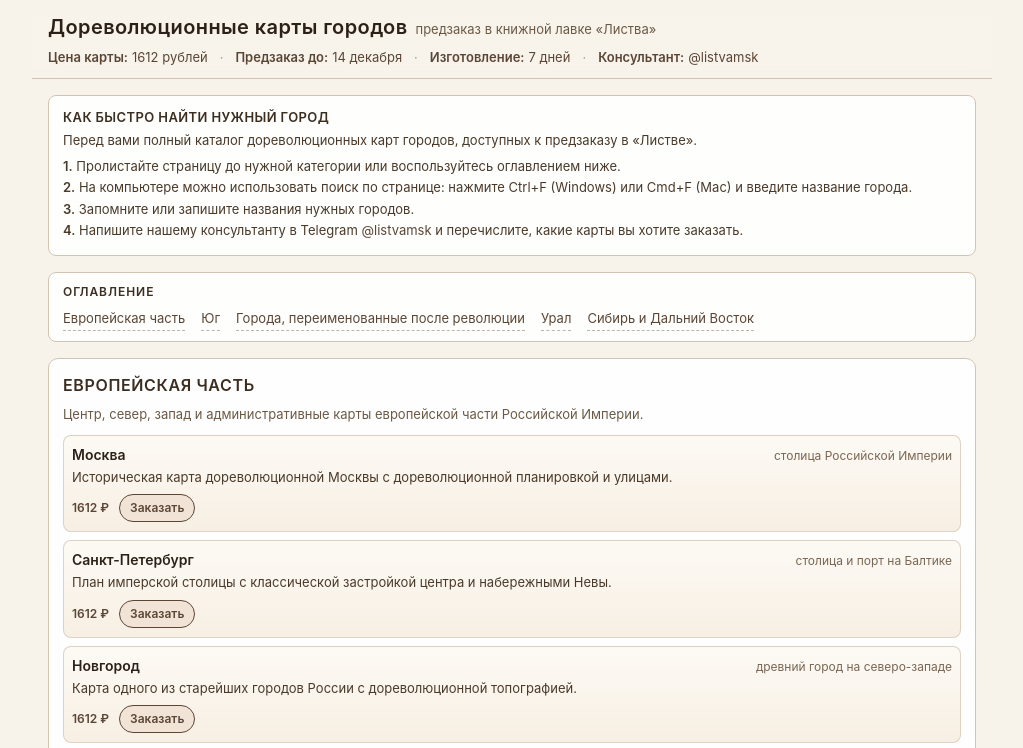
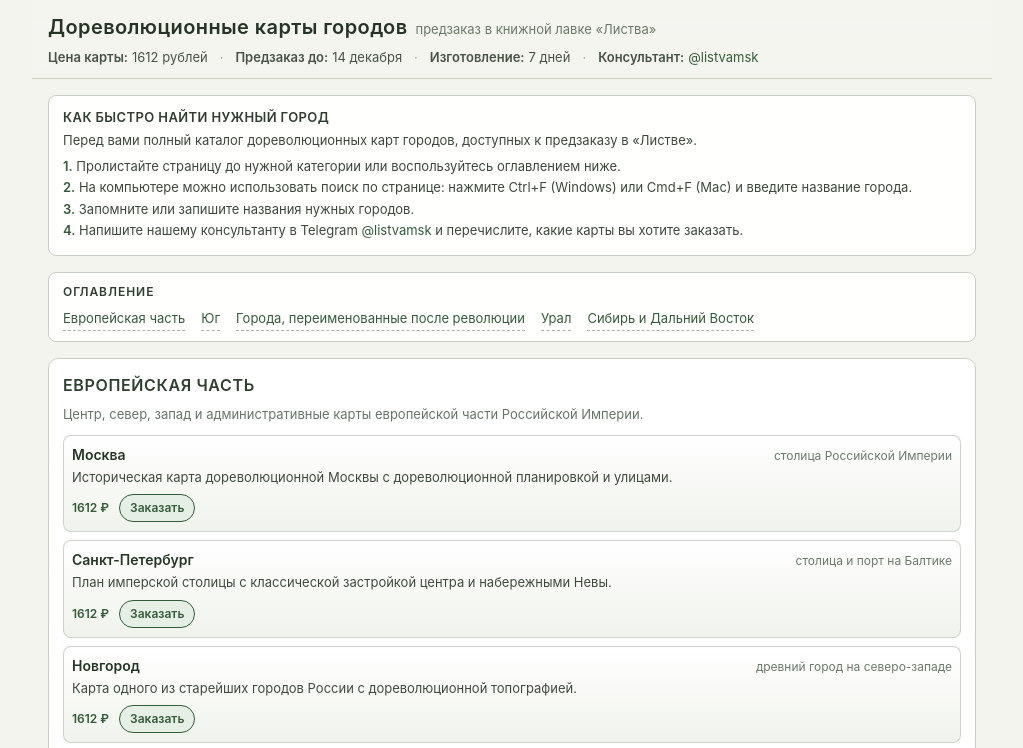
Before and after one commit to Listva-books/listva-kart, a plain HTML site: page index.html in a window 1280 px wide. Shown: the top 748 px of the page, without its empty margins (128-1151 px from the left). Drawn offline with Linux system fonts and the light colour scheme.

Commit message:
Update index.html

```diff
--- a/index.html
+++ b/index.html
@@ -6,13 +6,18 @@
   <meta name="viewport" content="width=device-width, initial-scale=1.0">
   <style>
     :root {
-      --bg: #f7f3ea;
-      --fg: #2b2118;
-      --accent: #5b4636;
-      --accent-light: #c7b199;
-      --border: #d2c4b2;
-      --link: #5b4636;
-      --link-hover: #8b6a46;
+      /* Обновлённая айдентика под «Листву»:
+         мягкий почти бумажный фон, природные зелёные и тёплые акценты */
+      --bg: #f4f4ef;             /* общий фон страницы (теплый светлый, с лёгкой зеленью) */
+      --fg: #1f261f;             /* основной текст (тёмно-зелёный/серый) */
+      --accent: #355b3a;         /* главный зелёный акцент (глубокий, не кислотный) */
+      --accent-soft: #6e8f70;    /* мягкий зелёный для второстепенных элементов */
+      --border: #c8d0c4;         /* обводки карточек и блоков */
+      --panel-bg: #ffffff;       /* фон карточек/панелей */
+      --panel-grad-top: #ffffff; /* верхний градиент карточек */
+      --panel-grad-bottom: #f0f3ec; /* нижний градиент карточек */
+      --link: #355b3a;
+      --link-hover: #4c7c50;
     }
 
     * {
@@ -47,7 +52,12 @@
       position: sticky;
       top: 0;
       z-index: 20;
-      background: linear-gradient(to bottom, rgba(247,243,234,0.98), rgba(247,243,234,0.94), rgba(247,243,234,0.9));
+      background: linear-gradient(
+        to bottom,
+        rgba(244,244,239,0.98),
+        rgba(244,244,239,0.94),
+        rgba(244,244,239,0.9)
+      );
       backdrop-filter: blur(8px);
       border-bottom: 1px solid var(--border);
       margin: -16px -16px 16px;
@@ -74,11 +84,12 @@
       margin: 0;
       font-weight: 600;
       letter-spacing: 0.02em;
+      color: #253425; /* чуть темнее для заголовка */
     }
 
     .subtitle {
       font-size: 13px;
-      color: #6b5a46;
+      color: #6b7a68;
     }
 
     .meta-row {
@@ -86,7 +97,7 @@
       flex-wrap: wrap;
       gap: 12px;
       font-size: 13px;
-      color: #5b4636;
+      color: #475347;
     }
 
     .meta-item {
@@ -109,9 +120,9 @@
       padding: 12px 14px;
       border-radius: 8px;
       border: 1px solid var(--border);
-      background: rgba(255,255,255,0.9);
+      background: rgba(255,255,255,0.96);
       font-size: 13px;
-      color: #4a3a2a;
+      color: #3d493c;
     }
 
     .instructions-title {
@@ -120,7 +131,7 @@
       font-size: 13px;
       letter-spacing: 0.03em;
       text-transform: uppercase;
-      color: #3b2d20;
+      color: #2f3e30;
     }
 
     .instructions p {
@@ -134,6 +145,7 @@
 
     .instructions-steps span {
       font-weight: 600;
+      color: #355b3a;
     }
 
     .toc {
@@ -141,7 +153,7 @@
       padding: 10px 14px;
       border-radius: 8px;
       border: 1px solid var(--border);
-      background: rgba(255,255,255,0.9);
+      background: rgba(255,255,255,0.96);
       font-size: 13px;
     }
 
@@ -151,7 +163,7 @@
       text-transform: uppercase;
       letter-spacing: 0.08em;
       font-size: 12px;
-      color: #3b2d20;
+      color: #2f3e30;
     }
 
     .toc-links {
@@ -163,7 +175,7 @@
     .toc a {
       font-size: 13px;
       padding: 2px 0;
-      border-bottom: 1px dashed rgba(91,70,54,0.4);
+      border-bottom: 1px dashed rgba(53,91,58,0.45);
     }
 
     main {
@@ -175,7 +187,7 @@
       padding: 14px 14px 10px;
       border-radius: 10px;
       border: 1px solid var(--border);
-      background: rgba(255,255,255,0.96);
+      background: rgba(255,255,255,0.98);
     }
 
     .category h2 {
@@ -184,13 +196,13 @@
       font-weight: 600;
       letter-spacing: 0.04em;
       text-transform: uppercase;
-      color: #3b2d20;
+      color: #2f402f;
     }
 
     .category-note {
       margin: 0 0 10px;
       font-size: 13px;
-      color: #6b5a46;
+      color: #667567;
     }
 
     .city-list {
@@ -202,8 +214,8 @@
     .city-item {
       padding: 8px 8px 9px;
       border-radius: 8px;
-      border: 1px solid rgba(210,196,178,0.7);
-      background: linear-gradient(to bottom, #fdfaf5, #f7efe3);
+      border: 1px solid rgba(200,208,196,0.9);
+      background: linear-gradient(to bottom, var(--panel-grad-top), var(--panel-grad-bottom));
       display: flex;
       flex-direction: column;
       gap: 3px;
@@ -220,17 +232,18 @@
     .city-name {
       font-weight: 600;
       font-size: 14px;
+      color: #243624;
     }
 
     .city-meta {
       font-size: 12px;
-      color: #7a6753;
+      color: #6b7a6c;
       white-space: nowrap;
     }
 
     .city-desc {
       font-size: 13px;
-      color: #4a3a2a;
+      color: #404b3f;
     }
 
     .order-row {
@@ -240,11 +253,12 @@
       align-items: center;
       gap: 10px;
       font-size: 12px;
-      color: #5b4636;
+      color: #475347;
     }
 
     .price {
       font-weight: 600;
+      color: #355b3a;
     }
 
     .order-button {
@@ -254,22 +268,25 @@
       padding: 4px 10px;
       border-radius: 999px;
       border: 1px solid var(--accent);
-      background: #f1e4d6;
+      background: #e5efe6;
       font-size: 12px;
       font-weight: 600;
       color: var(--accent);
       cursor: pointer;
       text-decoration: none;
+      transition: background 0.15s ease, border-color 0.15s ease, color 0.15s ease;
     }
 
     .order-button:hover {
-      background: #e3d2bf;
+      background: #d6e4d7;
+      border-color: #3f6944;
+      color: #26422a;
     }
 
     .footer-note {
       margin-top: 12px;
       font-size: 12px;
-      color: #7a6753;
+      color: #667567;
       text-align: left;
     }
 
@@ -471,7 +488,7 @@
           </div>
         </div>
 
-        <!-- ПЕРЕНЕСЁННЫЕ ГОРОДА ИЗ ЮГА В ЕВРОПЕЙСКУЮ ЧАСТЬ -->
+        <!-- Перенесённые города из Юга в Европейскую часть -->
 
         <div class="city-item">
           <div class="city-header">
```
